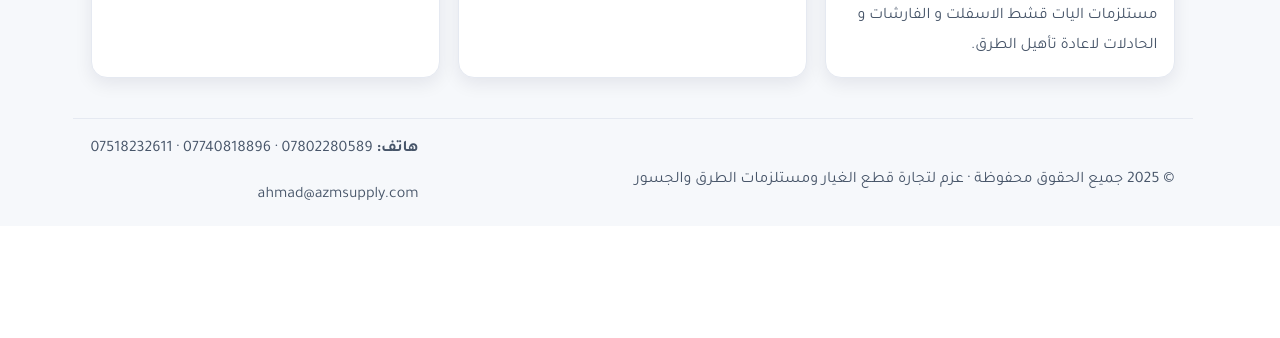
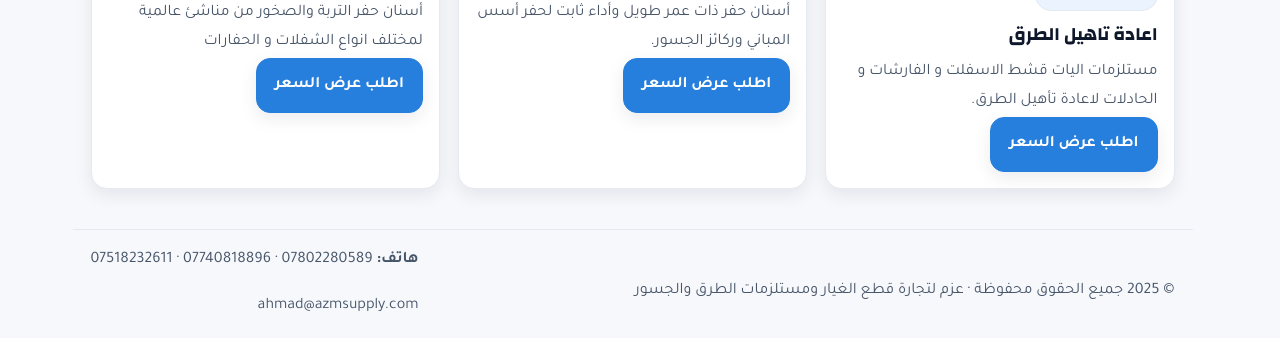
Before and after one commit to kami-okami/azm-website, a Flask app: page /products in a window 1280 px wide. Shown: the part 1000-1338 px from the top of the page. Before the commit the page ends 1200 px from the top, so only its background shows below. Run offline with Flask 3, Linux system fonts and the light colour scheme; data that the repository does not hold is empty.

Commit message:
SEO/Internal: add “اطلب عرض السعر” CTAs linking to contact page from product cards

```diff
--- a/templates/products.html
+++ b/templates/products.html
@@ -12,6 +12,7 @@
 
     <h3>محركات وقطع غيار المعدات الثقيلة</h3>
     <p>توريد قطع أصلية وبدائل عالية الجودة للمحركات، فلاتر، مضخات، وأكثر.</p>
+    <a class="btn" href="{{ url_for('contact', subject='طلب عرض سعر - محركات وقطع غيار') }}" aria-label="اطلب عرض السعر لمحركات وقطع الغيار">اطلب عرض السعر</a>
   </section>
 
   <section class="card">
@@ -22,6 +23,7 @@
     <div class="chips"><span class="chip">Elastomeric Bearings</span></div>
     <h3>مساند أرتكاز للجسور</h3>
     <p>مساند مطاطية بالمواصفات لتوزيع الأحمال وتقليل الاهتزازات في الجسور.</p>
+    <a class="btn" href="{{ url_for('contact', subject='طلب عرض سعر - مساند ارتكاز') }}" aria-label="اطلب عرض السعر لمساند الارتكاز">اطلب عرض السعر</a>
   </section>
 
   <section class="card">
@@ -32,6 +34,7 @@
     <div class="chips"><span class="chip">Expansion Joints</span></div>
     <h3>مفاصل تمدد للجسور</h3>
     <p>فواصل اعتمادية تتحمل التمدد والانكماش وتغير درجات الحرارة.</p>
+    <a class="btn" href="{{ url_for('contact', subject='طلب عرض سعر - مفاصل تمدد') }}" aria-label="اطلب عرض السعر لمفاصل التمدد">اطلب عرض السعر</a>
   </section>
 
   <section class="card">
@@ -42,6 +45,7 @@
     <div class="chips"><span class="chip">Road Rehabilitation</span></div>
     <h3>اعادة تاهيل الطرق</h3>
     <p>مستلزمات اليات قشط الاسفلت و الفارشات و الحادلات لاعادة تأهيل الطرق.</p>
+    <a class="btn" href="{{ url_for('contact', subject='طلب عرض سعر - إعادة تأهيل الطرق') }}" aria-label="اطلب عرض السعر لإعادة تأهيل الطرق">اطلب عرض السعر</a>
   </section>
 
   <section class="card">
@@ -52,6 +56,7 @@
     <div class="chips"><span class="chip">Ground Drilling Picks</span></div>
     <h3> أسنان حفر </h3>
     <p>أسنان حفر ذات عمر طويل وأداء ثابت لحفر أسس المباني وركائز الجسور.</p>
+    <a class="btn" href="{{ url_for('contact', subject='طلب عرض سعر - أسنان حفر') }}" aria-label="اطلب عرض السعر لأسنان الحفر">اطلب عرض السعر</a>
   </section>
 
   <section class="card">
@@ -62,6 +67,7 @@
     <div class="chips"><span class="chip">Bucket Teeth</span></div>
     <h3> أسنان شفل وحفارة</h3>
     <p> أسنان حفر التربة والصخور من مناشئ عالمية لمختلف انواع الشفلات و الحفارات</p>
+    <a class="btn" href="{{ url_for('contact', subject='طلب عرض سعر - أسنان شفل وحفارة') }}" aria-label="اطلب عرض السعر لأسنان الشفل والحفارة">اطلب عرض السعر</a>
   </section>
 </div>
 {% endblock %}
```
